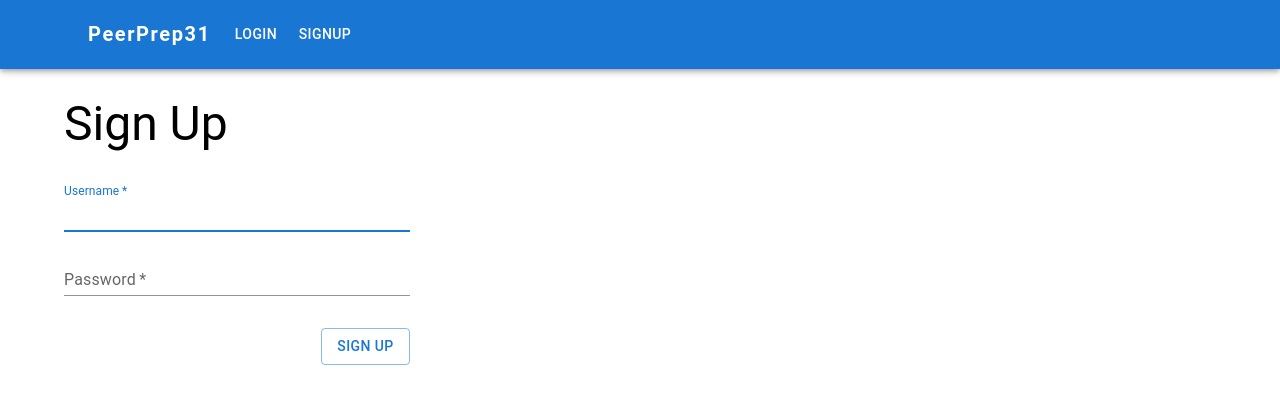
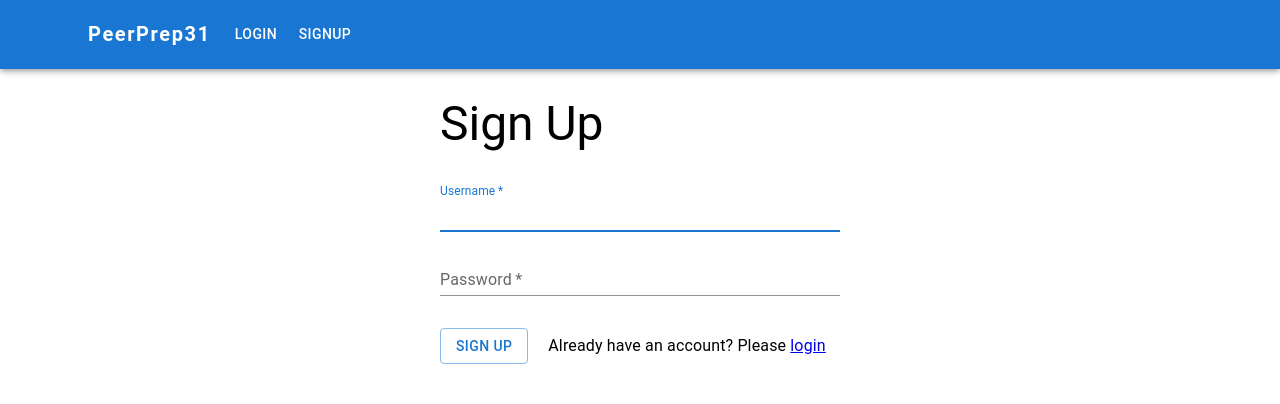
Before and after one commit to CS3219-AY2223S1/cs3219-project-ay2223s1-g31, a React (Create React App) app in the folder frontend/: page /signup in a window 1280 px wide. Shown: the top 404 px of the page. Built offline with nearby package versions, Linux system fonts and the light colour scheme.

Commit message:
Add protected route for frontend

```diff
--- a/frontend/src/App.js
+++ b/frontend/src/App.js
@@ -1,15 +1,11 @@
-import {
-  BrowserRouter as Router,
-  Routes,
-  Route,
-  Navigate,
-} from "react-router-dom";
+import { BrowserRouter as Router, Routes, Route } from "react-router-dom";
 import SignupPage from "./components/SignupPage";
 import MatchingPage from "./components/MatchingPage";
 import LoginPage from "./components/LoginPage";
 import ProfilePage from "./components/ProfilePage";
 import Layout from "./components/Layout";
 import HomePage from "./components/HomePage";
+import ProtectedRoute from "./components/ProtectedRoute";
 
 function App() {
   return (
@@ -17,11 +13,13 @@ function App() {
       <Router>
         <Layout>
           <Routes>
-            <Route path="/" element={<HomePage />} />
+            <Route element={<ProtectedRoute />}>
+              <Route path="/profile" element={<ProfilePage />} />
+              <Route path="/matching" element={<MatchingPage />} />
+            </Route>
+            <Route exact path="/" element={<HomePage />} />
             <Route path="/signup" element={<SignupPage />} />
             <Route path="/login" element={<LoginPage />} />
-            <Route path="/profile" element={<ProfilePage />} />
-            <Route path="/matching" element={<MatchingPage />} />
           </Routes>
         </Layout>
       </Router>
--- a/frontend/src/components/Layout.js
+++ b/frontend/src/components/Layout.js
@@ -59,7 +59,14 @@ function Layout({ children }) {
           </Toolbar>
         </Container>
       </AppBar>
-      <Container fixed sx={{ padding: "6rem 0 1rem 0" }}>
+      <Container
+        fixed
+        sx={{
+          padding: "6rem 10px 1rem 10px",
+          display: "flex",
+          justifyContent: "center",
+        }}
+      >
         {children}
       </Container>
     </>
--- a/frontend/src/components/LoginPage.js
+++ b/frontend/src/components/LoginPage.js
@@ -26,6 +26,7 @@ const LOGIN_API = URL_USER_SVC + "/login";
 
 // frontend routes
 const REDIRECT_URL = "/matching";
+const SIGNUP_URL = "/signup";
 
 function LoginPage() {
   const { setAuth } = useAuth();
@@ -81,7 +82,12 @@ function LoginPage() {
   const closeDialog = () => setDialog((dialog) => ({ ...dialog, open: false }));
 
   return (
-    <Box display={"flex"} flexDirection={"column"} width={"30%"}>
+    <Box
+      display={"flex"}
+      flexDirection={"column"}
+      width={"100%"}
+      maxWidth={"400px"}
+    >
       <Typography variant="h3" mb={"2rem"}>
         Login
       </Typography>
@@ -113,10 +119,18 @@ function LoginPage() {
         type="password"
         sx={{ marginBottom: "2rem" }}
       />
-      <Box display={"flex"} flexDirection={"row"} justifyContent={"flex-end"}>
+      <Box
+        display={"flex"}
+        alignItems={"center"}
+        gap={"20px"}
+        flexWrap={"wrap"}
+      >
         <Button variant={"outlined"} onClick={handleLogin}>
           Login
         </Button>
+        <Typography>
+          New user? Please <Link to={SIGNUP_URL}>sign up</Link>
+        </Typography>
       </Box>
 
       <Dialog
--- /dev/null
+++ b/frontend/src/components/ProtectedRoute.js
@@ -0,0 +1,43 @@
+import { useSnackbar } from "notistack";
+import React, { useEffect, useState } from "react";
+import { Navigate, Outlet } from "react-router-dom";
+import axios from "../api/axios";
+import { URL_USER_SVC } from "../configs";
+
+const REDIRECT_URL = "/login";
+const VERIFY_TOKEN_ROUTE = URL_USER_SVC + "/verifyToken";
+
+function ProtectedRoute() {
+  const { enqueueSnackbar } = useSnackbar();
+  const [isAuth, setIsAuth] = useState(false);
+  const [isLoading, setIsLoading] = useState(true);
+
+  useEffect(() => {
+    (async () => {
+      setIsLoading(true);
+      try {
+        const res = await axios.post(VERIFY_TOKEN_ROUTE);
+        console.log(res.data);
+        setIsAuth(true);
+        setIsLoading(false);
+      } catch (err) {
+        console.log(err);
+        setIsAuth(false);
+        enqueueSnackbar("Please login again!", { variant: "warning" });
+        setIsLoading(false);
+      }
+    })();
+  }, []);
+
+  if (isLoading) {
+    return <div>Loading...</div>;
+  }
+
+  if (!isAuth) {
+    return <Navigate replace to={REDIRECT_URL} />;
+  }
+
+  return <Outlet />;
+}
+
+export default ProtectedRoute;
--- a/frontend/src/components/SignupPage.js
+++ b/frontend/src/components/SignupPage.js
@@ -18,6 +18,8 @@ import {
   STATUS_CODE_CREATED,
 } from "../constants";
 import { Link } from "react-router-dom";
+
+const LOGIN_URL = "/login";
 
 function SignupPage() {
   const [username, setUsername] = useState("");
@@ -62,7 +64,12 @@ function SignupPage() {
   };
 
   return (
-    <Box display={"flex"} flexDirection={"column"} width={"30%"}>
+    <Box
+      display={"flex"}
+      flexDirection={"column"}
+      width={"100%"}
+      maxWidth={"400px"}
+    >
       <Typography variant={"h3"} marginBottom={"2rem"}>
         Sign Up
       </Typography>
@@ -84,10 +91,18 @@ function SignupPage() {
         onChange={(e) => setPassword(e.target.value)}
         sx={{ marginBottom: "2rem" }}
       />
-      <Box display={"flex"} flexDirection={"row"} justifyContent={"flex-end"}>
+      <Box
+        display={"flex"}
+        alignItems={"center"}
+        gap={"20px"}
+        flexWrap={"wrap"}
+      >
         <Button variant={"outlined"} onClick={handleSignup}>
           Sign up
         </Button>
+        <Typography>
+          Already have an account? Please <Link to={LOGIN_URL}>login</Link>
+        </Typography>
       </Box>
 
       <Dialog open={isDialogOpen} onClose={closeDialog}>
--- a/frontend/src/index.js
+++ b/frontend/src/index.js
@@ -3,16 +3,21 @@ import ReactDOM from "react-dom/client";
 import "./index.css";
 import App from "./App";
 import reportWebVitals from "./reportWebVitals";
+import { createTheme, responsiveFontSizes, ThemeProvider } from "@mui/material";
 import { AuthContextProvider } from "./utils/AuthContext";
 import { SnackbarProvider } from "notistack";
 
+const theme = responsiveFontSizes(createTheme());
+
 const root = ReactDOM.createRoot(document.getElementById("root"));
 root.render(
-  <AuthContextProvider autoHideDuration={3000} preventDuplicate>
+  <ThemeProvider theme={theme}>
     <SnackbarProvider>
-      <App />
+      <AuthContextProvider autoHideDuration={3000} preventDuplicate>
+        <App />
+      </AuthContextProvider>
     </SnackbarProvider>
-  </AuthContextProvider>
+  </ThemeProvider>
 );
 
 // If you want to start measuring performance in your app, pass a function
--- a/frontend/src/utils/AuthContext.js
+++ b/frontend/src/utils/AuthContext.js
@@ -1,8 +1,5 @@
 import { createContext, useEffect, useState } from "react";
 import { useContext } from "react";
-import { useNavigate } from "react-router-dom";
-import axios from "../api/axios";
-import { URL_USER_SVC } from "../configs";
 
 const AUTH_KEY = "react_app_auth";
 
@@ -20,6 +17,7 @@ export const AuthContextProvider = ({ children }) => {
   };
 
   useEffect(() => {
+    (async () => {
       const storedAuth = window.localStorage.getItem(AUTH_KEY);
       try {
         const parsedAuth = JSON.parse(storedAuth);
@@ -27,8 +25,9 @@ export const AuthContextProvider = ({ children }) => {
           setAuth(parsedAuth);
         }
       } catch (err) {
-      console.log("Access token error!");
+        console.log(err);
       }
+    })();
   }, []);
 
   useEffect(() => {
```
Lines whose indentation alone changed are shown as unchanged.
